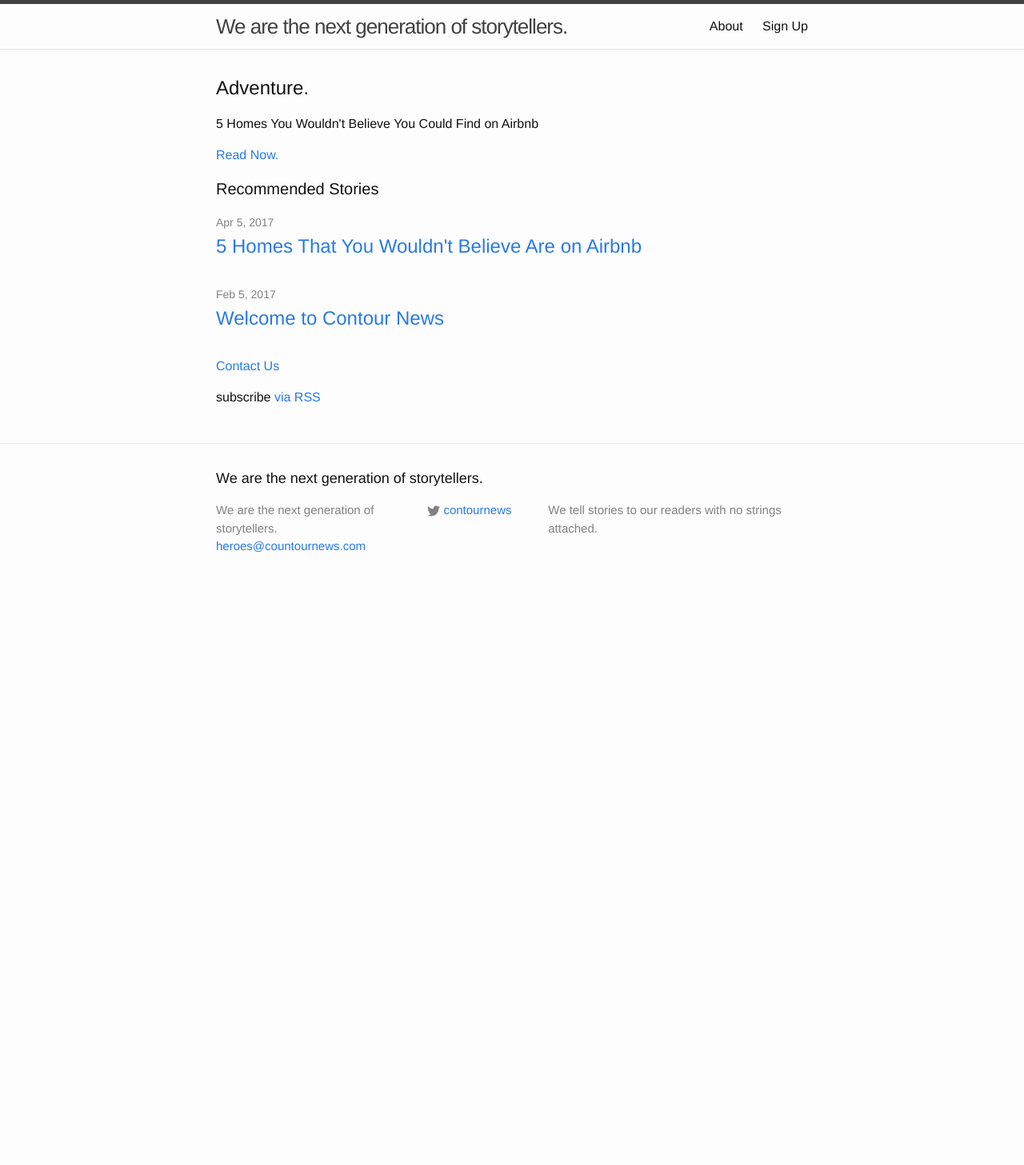
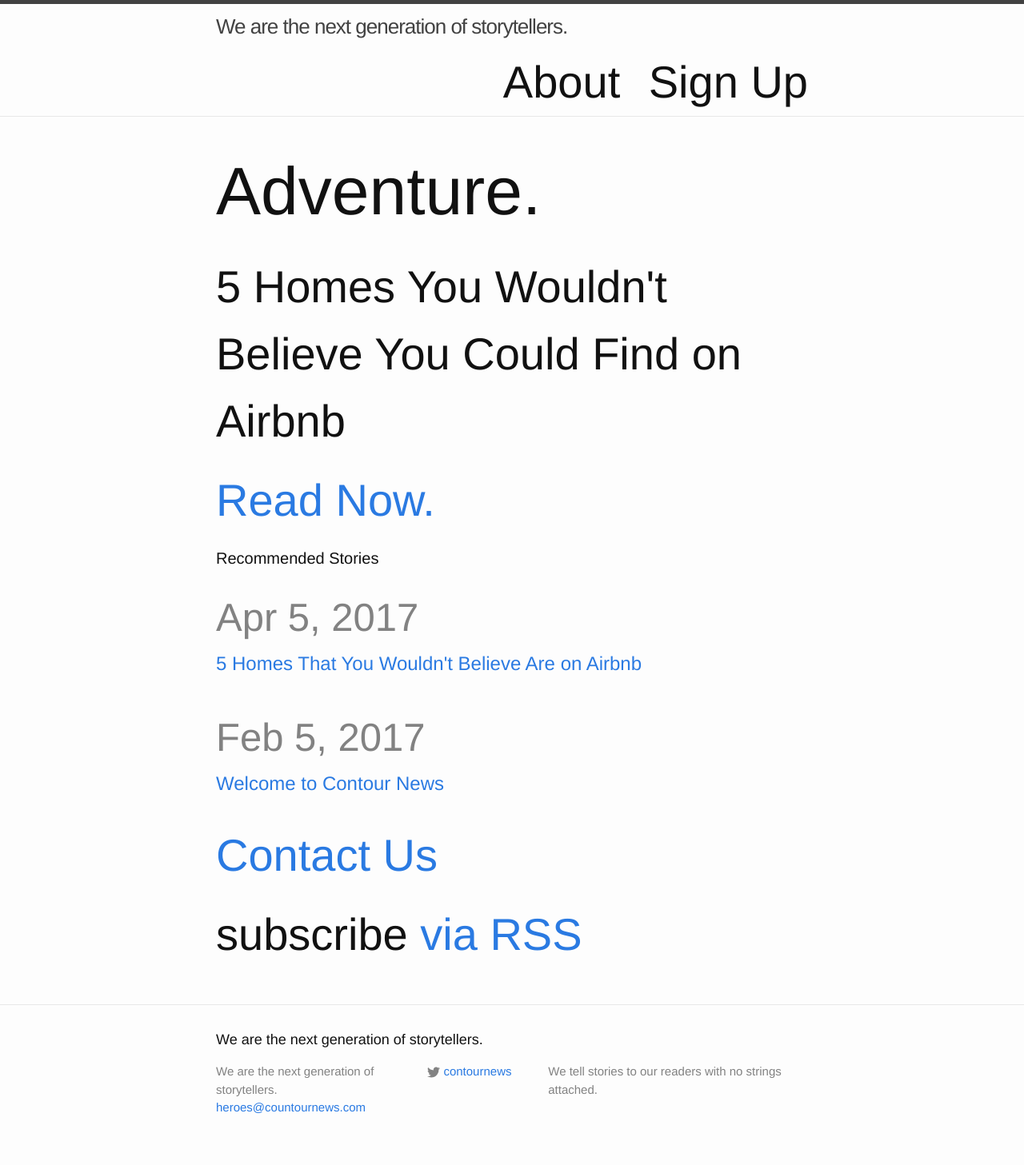
Before and after one commit to lawrencehan94/lawrencehan94.github.io, a Jekyll site: the page built from index.html, in a window 1280 px wide. Shown: the whole page at 80% size. Built offline with Jekyll 4.4.1, drawn with Linux system fonts in a browser that asks for light colours; before the commit the page ends 900 px from its top, so only the background shows below that.

Commit message:
Update main.scss

```diff
--- a/css/main.scss
+++ b/css/main.scss
@@ -7,7 +7,7 @@
 
 // Our variables
 $base-font-family: "Helvetica Neue", Helvetica, Arial, sans-serif;
-$base-font-size:   16px;
+$base-font-size:   56px;
 $base-font-weight: 400;
 $small-font-size:  $base-font-size * 0.875;
 $base-line-height: 1.5;
```
